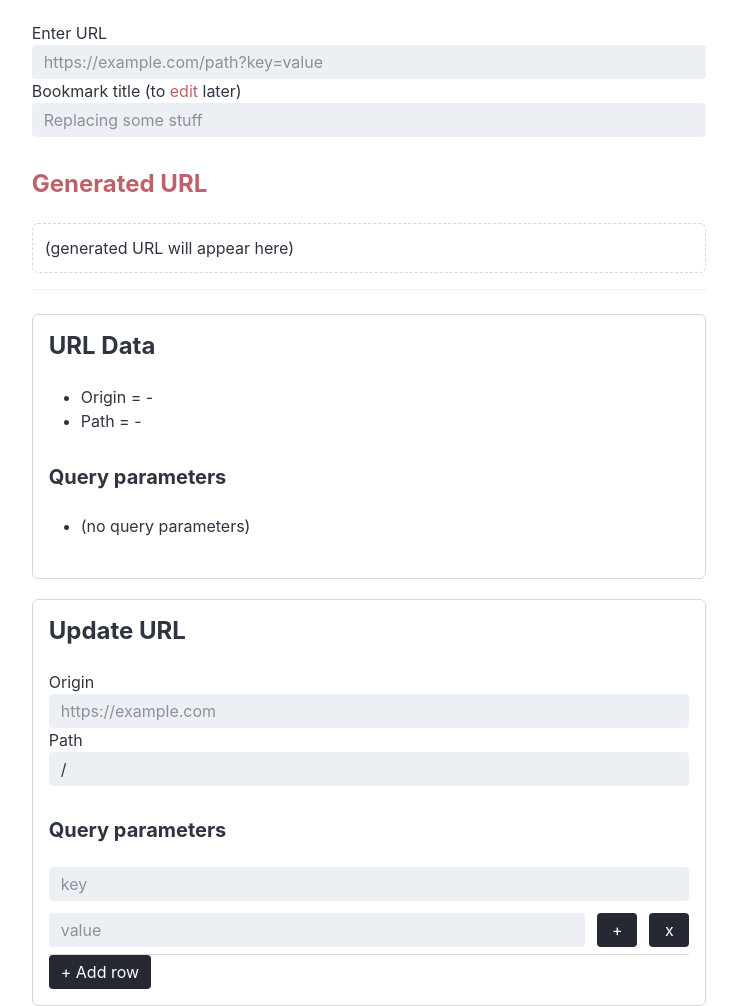
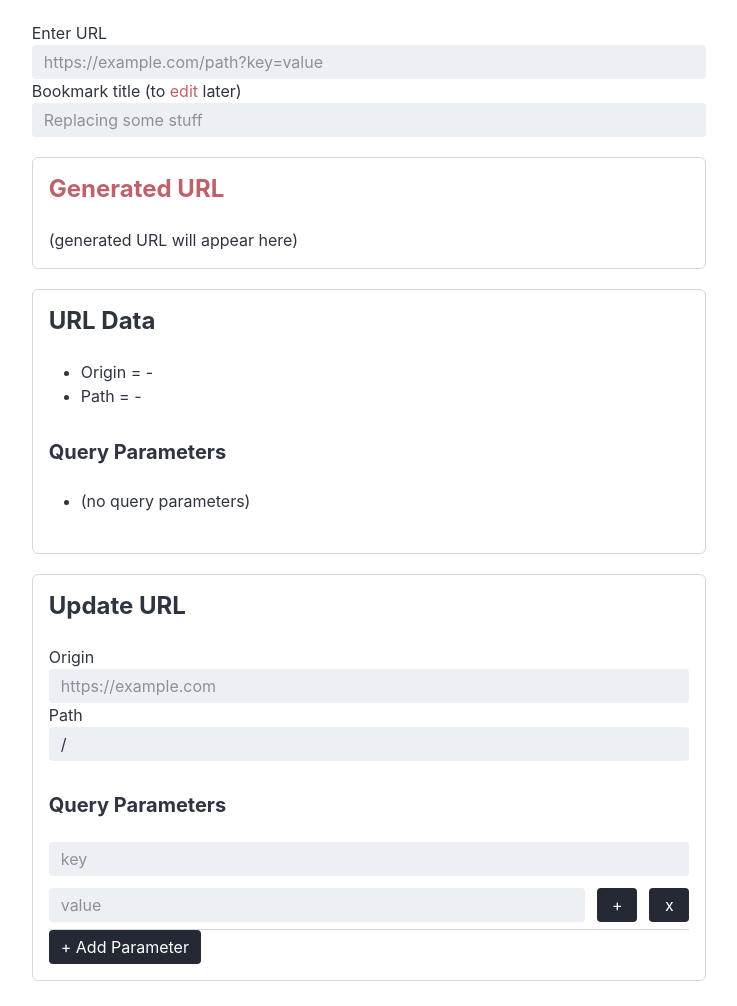
Before and after one commit to bbkane/urlstudio, a website with bundled scripts: page index.html in a window 1280 px wide. Shown: the part 75-1081 px from the top of the page, without its empty margins (271-1008 px from the left). After the commit the page ends 1056 px from the top, so only its background shows below. Built offline with nearby package versions, Linux system fonts and the light colour scheme.

Commit message:
Make the generated section more consistent

```diff
--- a/bamboo-overrides.css
+++ b/bamboo-overrides.css
@@ -25,6 +25,10 @@ main {
   padding: 1rem;
 }
 
+.generated-url-panel {
+  margin: 1.25rem 0;
+}
+
 .panel h2 {
   margin-top: 0;
 }
@@ -33,14 +37,14 @@ main {
   color: inherit;
 }
 
-#app-url,
 #generated-url {
   display: block;
   margin: 0.5rem 0 1rem;
-  padding: 0.75rem;
-  border: 1px dashed var(--panel-border);
-  border-radius: 6px;
   word-break: break-all;
+}
+
+.generated-url-panel #generated-url {
+  margin-bottom: 0;
 }
 
 .error {
--- a/index.html
+++ b/index.html
@@ -36,6 +36,7 @@
         placeholder="Replacing some stuff"
       />
 
+      <article class="panel generated-url-panel">
         <h2>
           <a
             id="generated-url-link"
@@ -47,8 +48,7 @@
           </a>
         </h2>
         <output id="generated-url" aria-live="polite"></output>
-
-      <hr />
+      </article>
 
       <section class="split" aria-label="Original and editable URL panes">
         <article class="panel readonly">
@@ -59,7 +59,7 @@
             <li>Path = <output id="original-path">-</output></li>
           </ul>
 
-          <h3>Query parameters</h3>
+          <h3>Query Parameters</h3>
           <ul id="original-query-list"></ul>
         </article>
 
@@ -76,9 +76,9 @@
           <label for="editable-path">Path</label>
           <input id="editable-path" type="text" placeholder="/path" />
 
-          <h3>Query parameters</h3>
+          <h3>Query Parameters</h3>
           <div id="editable-rows"></div>
-          <button id="add-row" type="button">+ Add row</button>
+          <button id="add-row" type="button">+ Add Parameter</button>
         </article>
       </section>
     </main>
```
Lines whose indentation alone changed are shown as unchanged.
